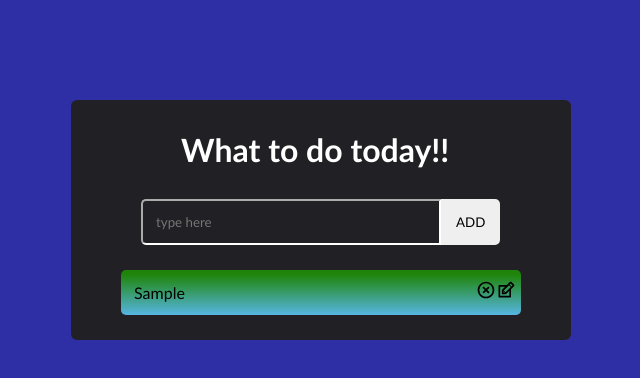
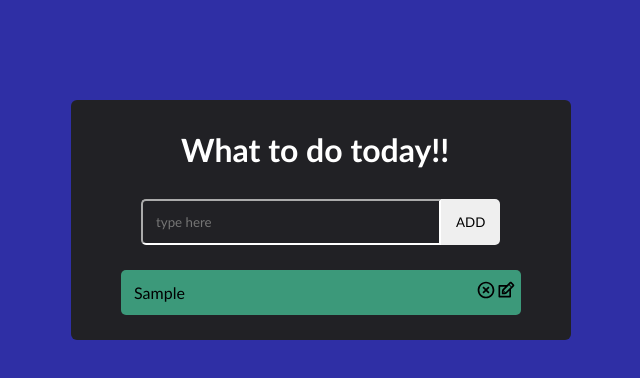
Before and after one commit to Silver-Bullet03/MAIN-TODO, a React (Create React App) app: page / in a window 1280 px wide. Both pictures are taken after typing "Sample" into the empty fields and a click on the button "ADD". Shown: the top 378 px of the page, without its empty margins (319-959 px from the left). Built offline with nearby package versions, Linux system fonts and the light colour scheme.

Commit message:
4 files modified

```diff
--- a/src/components/Form.js
+++ b/src/components/Form.js
@@ -7,7 +7,7 @@ export default function Form(props){
   const handleSubmit = e => {
      e.preventDefault();
 
-    props.handleSubmit(todo);
+    props.onSubmit(todo);
     setTodo('');
   }
 
--- a/src/components/List.js
+++ b/src/components/List.js
@@ -1,7 +1,32 @@
 import React , {useState} from 'react'
 import {RiCloseCircleLine} from 'react-icons/ri'
 import {TiEdit} from 'react-icons/ti'
+import Form from './Form'
+
 export default function List(props){
+
+   const [edit,setEdit] = useState('');
+   const [newv, setNewv] = useState('');
+
+   const changeUpdate = e => {
+     setNewv(e.target.value);
+   }
+
+   const submitUpdate = e => {
+      e.preventDefault();
+      props.editTodo(edit,newv);
+      setEdit('');
+      setNewv('');
+  }
+
+   if(edit){
+     return <form className = 'form' onSubmit = {submitUpdate}>
+                <input type = 'text' placeholder = 'type here' onChange ={changeUpdate} value = {newv} />
+                <button className = 'todo-button'>Update</button>
+            </form>
+   }
+
+
 
    const arr = props.data;
    return arr.map((todo,index) => (
@@ -10,7 +35,7 @@ export default function List(props){
            <div key = {index}>{todo}
               <div className= 'delete'>
                 <RiCloseCircleLine  onClick = {() => props.deleteTodo(todo)}/>
-                <TiEdit />
+                <TiEdit onClick = {() => setEdit(todo)} />
               </div>
             </div>
        </div>
--- a/src/components/Main.js
+++ b/src/components/Main.js
@@ -18,19 +18,15 @@ export default function Main(){
   }
 
   const editTodo = (todo , newTodo) => {
+    console.log(todo+newTodo);
     if(!newTodo || /^\s*$/.test(newTodo)) {
       return;
     }
-    setTodos([...todos].map(ele => {
-          if(ele === todo){
-            todo = newTodo;
-          }
-    }));
-
+    setTodos([...todos].map( ele => (ele === todo ? newTodo : ele)));
   }
   return(
     <div>
-       <Form handleSubmit = {addTodo} />
+       <Form onSubmit = {addTodo} />
        <List data = {todos} deleteTodo = {deleteTodo} editTodo = {editTodo}/>
     </div>
   )
--- a/src/style.css
+++ b/src/style.css
@@ -19,9 +19,7 @@ h1{
 }
 
 .list-container{
-  background : linear-gradient(
-    rgb(31, 133, 10)10%,rgb(86, 182, 226)
-  );
+  background-color : rgb(60, 153, 122);
   width : 400px;
   padding : 13px;
   border-radius : 5px;
```
